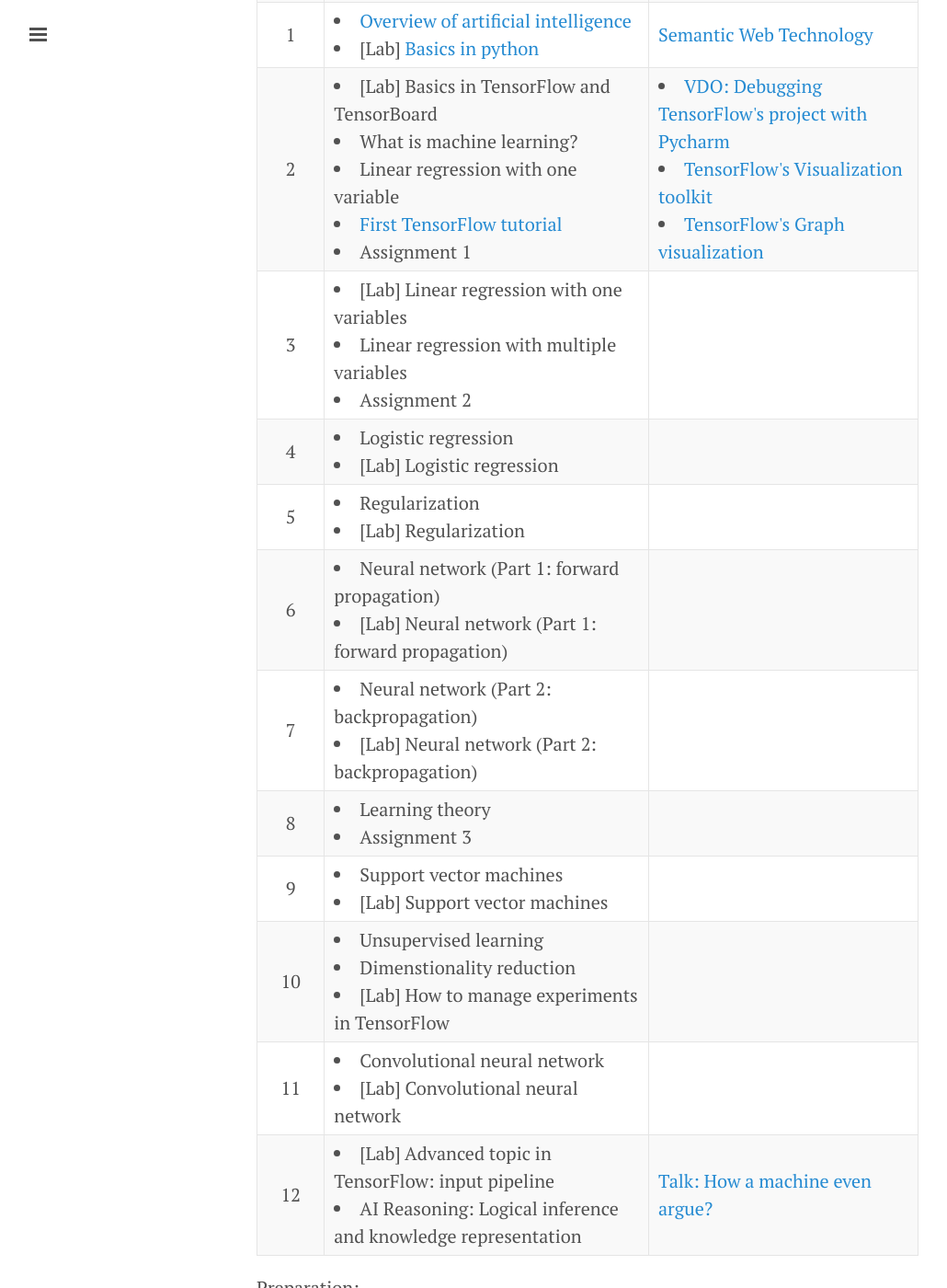
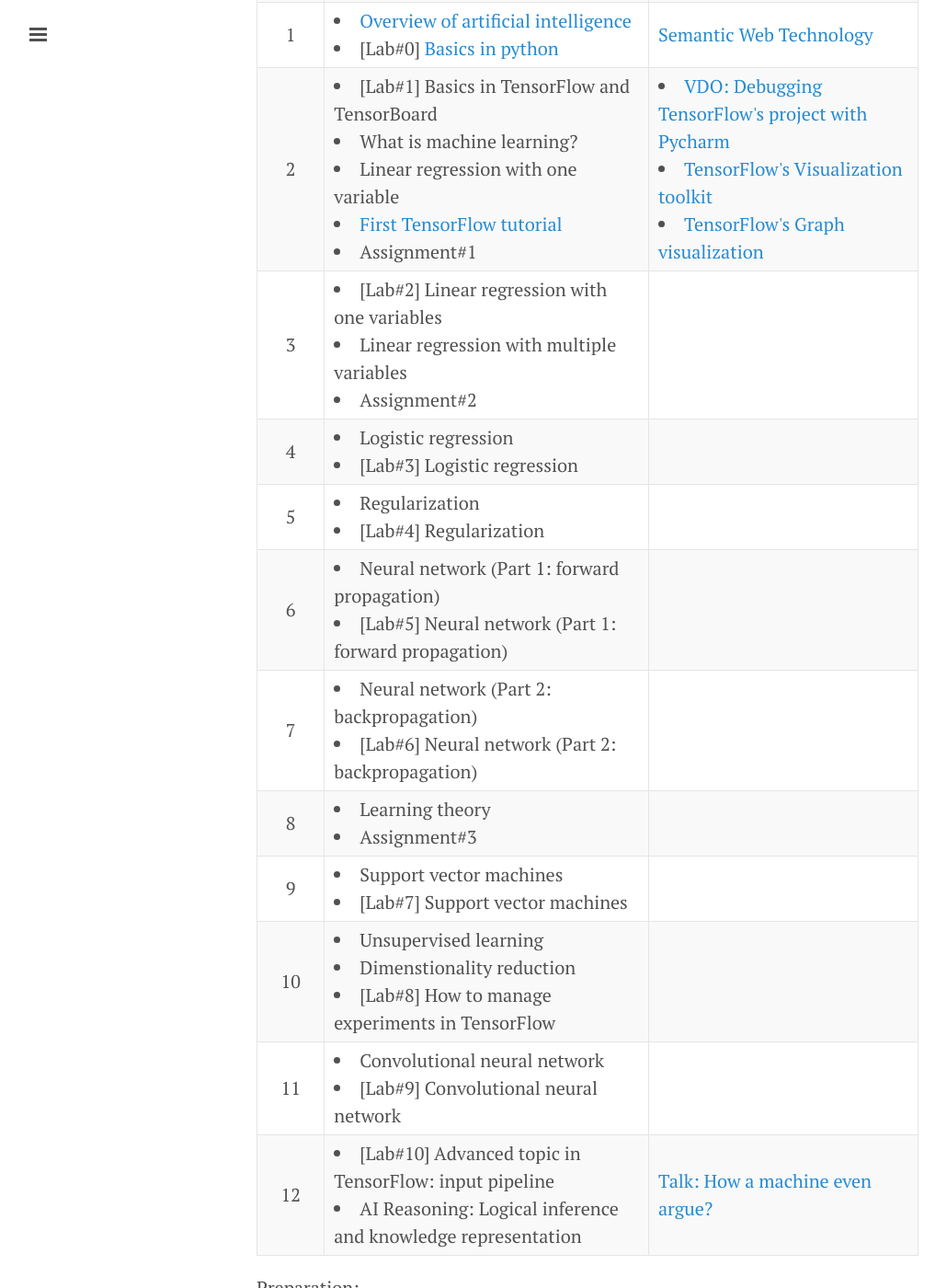
Before and after one commit to xlives/xlives.github.io, a Jekyll site: the page built from courses.markdown, in a window 1280 px wide and 1400 px high, scrolled down 759 px. Shown: the whole window at 92% size, without its empty margins (1-1031 px from the left). Built offline with Jekyll 4.4.1, drawn with Linux system fonts in a browser that asks for light colours.

Commit message:
Update courses.markdown

```diff
--- a/courses.markdown
+++ b/courses.markdown
@@ -28,7 +28,7 @@ Present
     <td align='center'>1</td>
     <td>
        <li> <a href='https://drive.google.com/drive/folders/1bi4SSM9kF0klnk-HwurDrRBPubhSvGmF?usp=sharing'>Overview of artificial intelligence</a> </li>
-       <li> [Lab] <a href='https://drive.google.com/drive/folders/1AQvLBi6Kbu_Em4tjyl9g4hRSKQrEkg2N?usp=sharing'>Basics in python</a> </li>
+       <li> [Lab#0] <a href='https://drive.google.com/drive/folders/1AQvLBi6Kbu_Em4tjyl9g4hRSKQrEkg2N?usp=sharing'>Basics in python</a> </li>
     </td>
     <td> <a href='https://www.slideshare.net/RathachaiChawuthai1/semantic-web-technology-122723725'>Semantic Web Technology</a>
     </td>
@@ -36,11 +36,11 @@ Present
   <tr>
     <td align='center'>2</td>
     <td>
-       <li> [Lab] Basics in TensorFlow and TensorBoard </li>
+       <li> [Lab#1] Basics in TensorFlow and TensorBoard </li>
        <li> What is machine learning? </li>
        <li> Linear regression with one variable </li>
        <li> <a href='https://drive.google.com/file/d/1sDu61YvlBUeyC38QZr3jTUH2vX2JQ7bP/view?usp=sharing'>First TensorFlow tutorial</a> </li>
-       <li> Assignment 1 </li>
+       <li> Assignment#1 </li>
     </td>
     <td>
           <li> <a href='https://www.youtube.com/watch?v=hYOOGstEzzM&t=1s'>VDO: Debugging TensorFlow's project with Pycharm </a> </li>
@@ -51,63 +51,63 @@ Present
   <tr>
     <td align='center'>3</td>
     <td>
-       <li> [Lab] Linear regression with one variables </li>
+       <li> [Lab#2] Linear regression with one variables </li>
        <li> Linear regression with multiple variables </li>
-       <li> Assignment 2 </li></td>
+       <li> Assignment#2 </li></td>
     <td> </td>
   </tr>
   <tr>
     <td align='center'>4</td>
     <td> <li> Logistic regression </li>
-       <li> [Lab] Logistic regression </li> </td>
+       <li> [Lab#3] Logistic regression </li> </td>
      <td> </td>
   </tr>
   <tr>
     <td align='center'>5</td>
     <td> <li> Regularization </li>
-       <li> [Lab] Regularization </li> </td>
+       <li> [Lab#4] Regularization </li> </td>
      <td> </td>
   </tr>
    <tr>
     <td align='center'>6</td>
     <td> <li> Neural network (Part 1: forward propagation) </li>
-       <li> [Lab] Neural network (Part 1: forward propagation) </li> </td>
+       <li> [Lab#5] Neural network (Part 1: forward propagation) </li> </td>
      <td> </td>
   </tr>
    <tr>
     <td align='center'>7</td>
     <td> <li> Neural network (Part 2: backpropagation) </li>
-       <li> [Lab] Neural network (Part 2: backpropagation) </li> </td>
+       <li> [Lab#6] Neural network (Part 2: backpropagation) </li> </td>
      <td> </td>
   </tr>
    <tr>
     <td align='center'>8</td>
     <td> <li> Learning theory </li>
-       <li> Assignment 3 </li> </td>
+       <li> Assignment#3 </li> </td>
      <td> </td>
   </tr>
    <tr>
     <td align='center'>9</td>
     <td> <li> Support vector machines </li>
-       <li> [Lab] Support vector machines </li> </td>
+       <li> [Lab#7] Support vector machines </li> </td>
      <td> </td>
   </tr>
    <tr>
     <td align='center'>10</td>
     <td> <li> Unsupervised learning </li>
        <li> Dimenstionality reduction </li>
-       <li> [Lab] How to manage experiments in TensorFlow </li></td>
+       <li> [Lab#8] How to manage experiments in TensorFlow </li></td>
      <td> </td>
   </tr>
    <tr>
     <td align='center'>11</td>
     <td> <li> Convolutional neural network </li>
-       <li> [Lab] Convolutional neural network </li> </td>
+       <li> [Lab#9] Convolutional neural network </li> </td>
      <td> </td>
   </tr>
       <tr>
     <td align='center'>12</td>
-    <td> <li> [Lab] Advanced topic in TensorFlow: input pipeline </li>
+    <td> <li> [Lab#10] Advanced topic in TensorFlow: input pipeline </li>
        <li> AI Reasoning: Logical inference and knowledge representation </li> </td>
      <td> <a href='https://www.youtube.com/watch?v=Mq2hvU6sGlo&t=1787s'>Talk: How a machine even argue?</a> </td>
   </tr>
```
